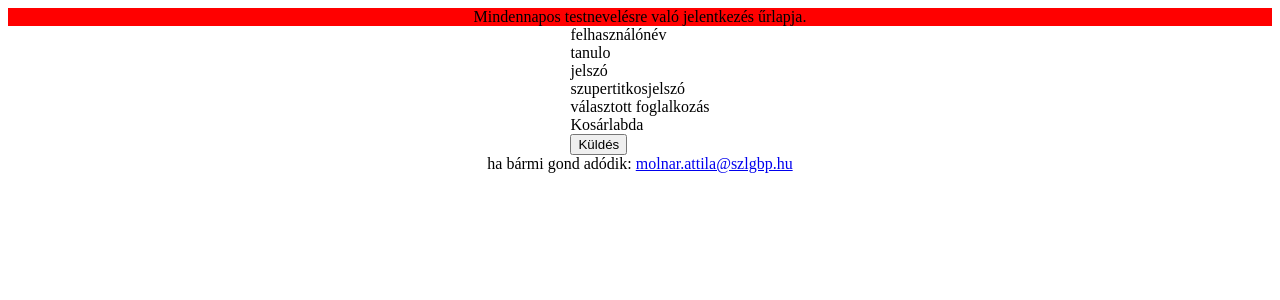
After one commit to MolnAtt/11fdjango2020_21, a Django app: page /tesi/ in a window 1280 px wide. The commit adds this page. Shown: the top 300 px of the page. Run offline with Django 3.2, Linux system fonts and the light colour scheme.

Commit message:
előző óra vége

```diff
--- a/elsoprojekt/elsoapp/views.py
+++ b/elsoprojekt/elsoapp/views.py
@@ -20,3 +20,7 @@ def home_view(request, *args, **kwargs):
 
 
 	return render(request, "home.html", kontextus)
+
+def tesijel(request):
+	kontextus = {}
+	return render(request, "tesi.html", kontextus)
--- a/elsoprojekt/elsoprojekt/settings.py
+++ b/elsoprojekt/elsoprojekt/settings.py
@@ -118,4 +118,6 @@ USE_TZ = True
 # Static files (CSS, JavaScript, Images)
 # https://docs.djangoproject.com/en/3.0/howto/static-files/
 
+STATICFILES_DIRS=[os.path.join(BASE_DIR, "static")]
+
 STATIC_URL = '/static/'
--- a/elsoprojekt/elsoprojekt/urls.py
+++ b/elsoprojekt/elsoprojekt/urls.py
@@ -2,9 +2,10 @@
 from django.contrib import admin
 from django.urls import path
 
-from elsoapp.views import home_view
+from elsoapp.views import home_view, tesijel
 
 urlpatterns = [
     path('admin/', admin.site.urls),
     path('proba/', home_view, name='home'),
+    path('tesi/', tesijel),
 ]
--- /dev/null
+++ b/elsoprojekt/static/style.css
@@ -0,0 +1,14 @@
+header{
+    background-color: red;
+}
+
+
+
+header, footer{
+    text-align: center;
+}
+
+main{
+    display:grid;
+    justify-content: center;
+}
--- a/elsoprojekt/templates/home.html
+++ b/elsoprojekt/templates/home.html
@@ -4,6 +4,8 @@
     <meta charset="UTF-8">
     <meta name="viewport" content="width=device-width, initial-scale=1.0">
     <title>Home</title>
+
+
 </head>
 <body>
 
--- /dev/null
+++ b/elsoprojekt/templates/tesi.html
@@ -0,0 +1,36 @@
+<!DOCTYPE html>
+<html lang="hu">
+<head>
+    <meta charset="UTF-8">
+    <meta http-equiv="X-UA-Compatible" content="IE=edge">
+    <meta name="viewport" content="width=device-width, initial-scale=1.0">
+    <title>Document</title>
+
+    {% load static %}
+
+    <link rel="stylesheet" href="{% static 'style.css'%} ">
+</head>
+<body>
+    <header>
+        Mindennapos testnevelésre való jelentkezés űrlapja.
+    </header>
+
+    <main>
+        <form action="">
+            <div class="grid-container">
+                <div class="grid-label">felhasználónév</div>
+                <div class="grid-item">tanulo</div>
+                <div class="grid-label">jelszó</div>
+                <div class="grid-item">szupertitkosjelszó</div>
+                <div class="grid-label">választott foglalkozás</div>
+                <div class="grid-item">Kosárlabda</div>
+                <button>Küldés</button>
+            </div>
+        </form>
+    </main>
+
+    <footer>
+        ha bármi gond adódik: <a href="mailto:molnar.attila@szlgbp.hu">molnar.attila@szlgbp.hu</a>
+    </footer>
+</body>
+</html>
```
Also changed, not shown: 2 other files.
